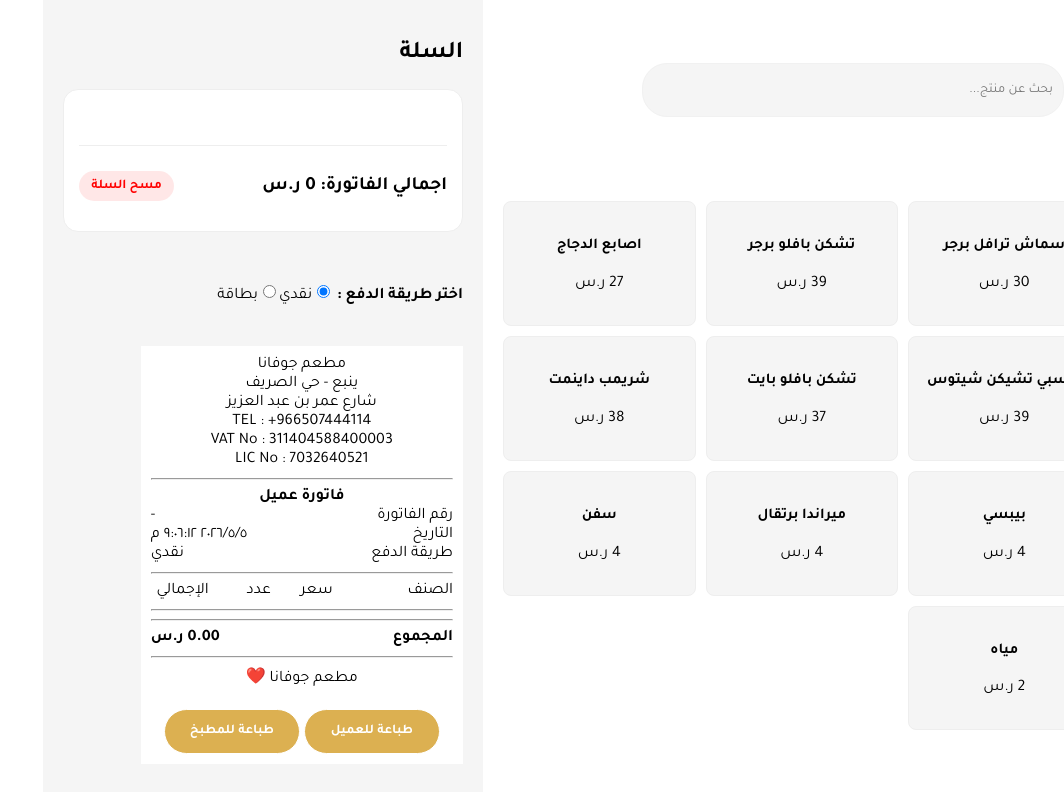
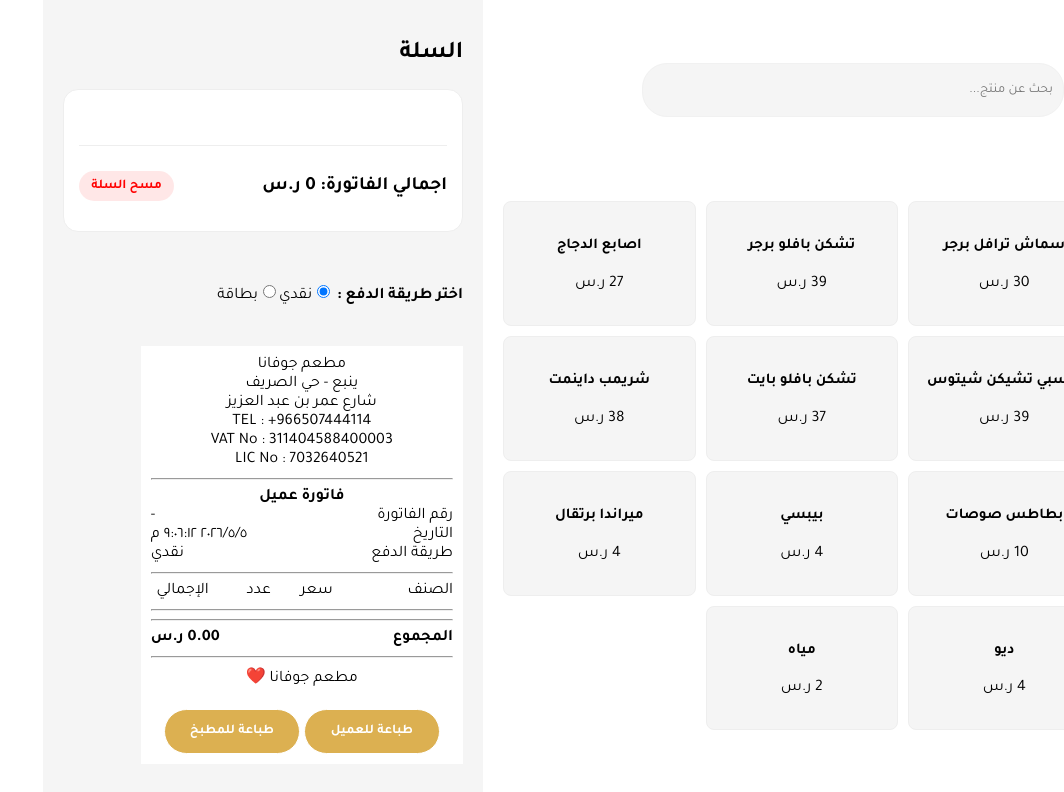
Before and after one commit to wafaahegazy77/jovana-pov, a React (Vite) app: page / in a window 1280 px wide. Shown: the top 792 px of the page, without its empty margins (216-1280 px from the left). Built offline with nearby package versions, Linux system fonts and the light colour scheme.

Commit message:
add new prod 2

```diff
--- a/src/data/products.js
+++ b/src/data/products.js
@@ -9,9 +9,10 @@ export const products = [
   { id: 7, name: "تشكن بافلو بايت", price: 37 },
   { id: 8, name: "شريمب داينمت", price: 38 },
   { id: 9, name: "بطاطس سادة  ", price: 9 },
-  { id: 10, name: "بيبسي ", price: 4 },
-  { id: 11, name: "ميراندا برتقال", price: 4 },
-  { id: 12, name: "سفن", price: 4 },
-  { id: 13, name: "ديو", price: 4 },
-  { id: 14, name: "مياه", price: 2 },
+  { id: 10, name: "بطاطس صوصات  ", price: 10 },
+  { id: 11, name: "بيبسي ", price: 4 },
+  { id: 12, name: "ميراندا برتقال", price: 4 },
+  { id: 13, name: "سفن", price: 4 },
+  { id: 14, name: "ديو", price: 4 },
+  { id: 15, name: "مياه", price: 2 },
 ];
```
